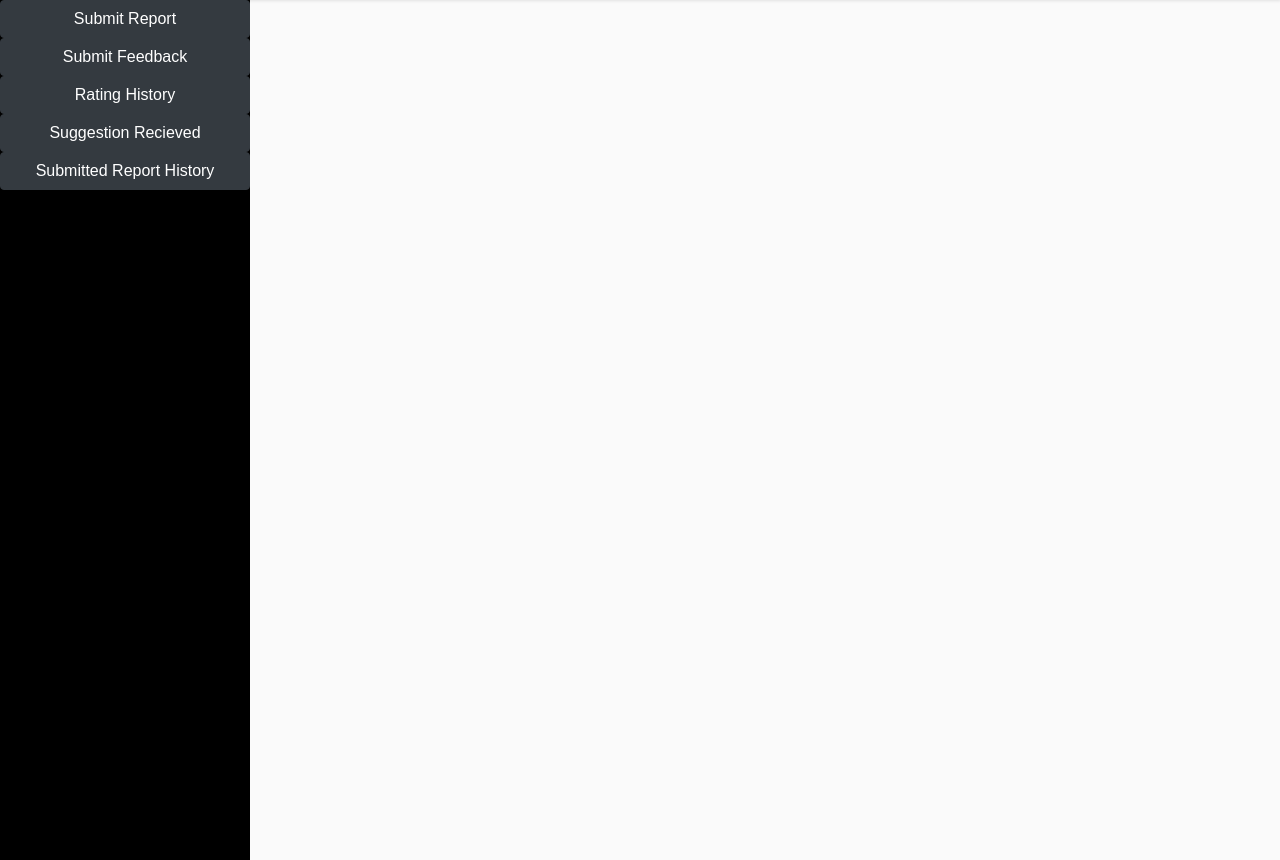
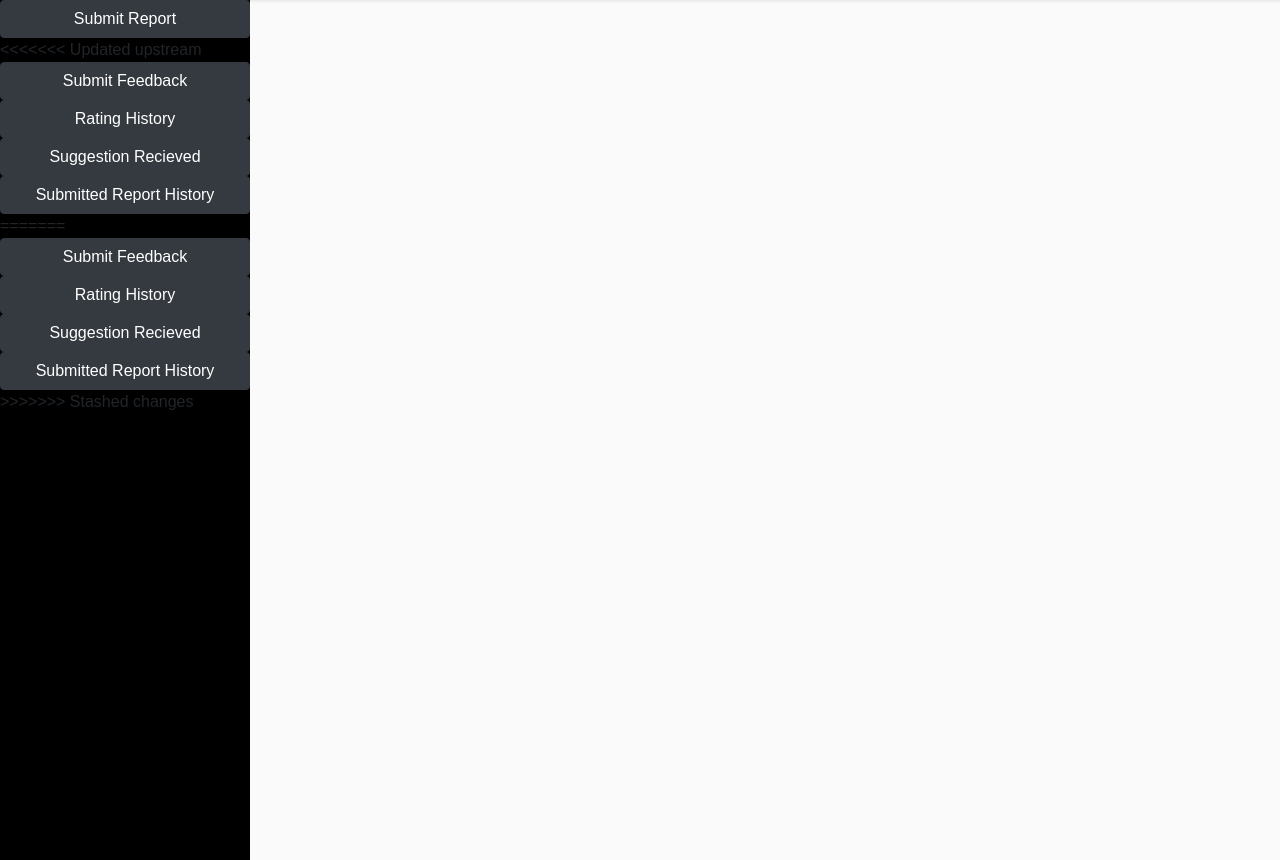
Before and after one commit to shubhamdarekar/VESITHACKS2019, a Django app: a page that uses VESITHACKS19/EvaluationApp/templates/EvaluationApp/employeedash.html in a window 1280 px wide. Shown: the part 70-930 px from the top of the page. Run offline with Django 3.2, Linux system fonts and the light colour scheme; some libraries are stand-ins or nearby versions; some web fonts are replaced.

Commit message:
Auto stash before merge of "master" and "origin/master"

```diff
--- a/VESITHACKS19/EvaluationApp/templates/EvaluationApp/employeedash.html
+++ b/VESITHACKS19/EvaluationApp/templates/EvaluationApp/employeedash.html
@@ -42,18 +42,25 @@
         <div id="sidebar-wrapper" style="background-color:rgb(0,0,0);">
             <ul class="sidebar-nav">
                 <li> <button class="btn btn-dark btn-block" type="button" name="button" id="button">Submit Report</button></li>
+<<<<<<< Updated upstream
                 <li> <button class="btn btn-dark btn-block" type="button" name="button" id="button">Submit Feedback</button></li>
                 <li> <button class="btn btn-dark btn-block" type="button" name="button" id="button">Rating History</button></li>
                 <li> <button class="btn btn-dark btn-block" type="button" name="button" id="button">Suggestion Recieved</button></li>
                 <li> <button class="btn btn-dark btn-block" type="button" name="button" id="button">Submitted Report History</button></li>
+=======
+                <li> <button class="btn btn-dark btn-block" type="button" name="button" id="button1">Submit Feedback</button></li>
+                <li> <button class="btn btn-dark btn-block" type="button" name="button" id="button2">Rating History</button></li>
+                <li> <button class="btn btn-dark btn-block" type="button" name="button" id="button3">Suggestion Recieved</button></li>
+                <li> <button class="btn btn-dark btn-block" type="button" name="button" id="button4">Submitted Report History</button></li>
+>>>>>>> Stashed changes
             </ul>
         </div>
         <div class="page-content-wrapper">
             <div class="container-fluid"><a class="btn btn-link" role="button" href="#menu-toggle" id="menu-toggle"><i class="fa fa-bars"></i></a>
                 <div class="row">
                     <div class="col-md-12">
-                        <div id="here">
-
+                        <div>
+                            <p id="here"></p>
                         </div>
                     </div>
                 </div>
--- a/VESITHACKS19/EvaluationApp/urls.py
+++ b/VESITHACKS19/EvaluationApp/urls.py
@@ -32,6 +32,6 @@ urlpatterns = [
     # url('^dhDashboard/$',views.dhDash),
     # url('^dtDashboard/$',views.dtDash),
     # url('^associateDashboard/$',views.associateDash),
-    # url('^employeeDashboard/$',views.employeeDash),
+    url('^employeeDashboard/$',views.employeeDash),
 
 ]
--- a/VESITHACKS19/EvaluationApp/views.py
+++ b/VESITHACKS19/EvaluationApp/views.py
@@ -62,8 +62,11 @@ def verifyLogin(request):
 			# 	return redirect('/dtDashboard/')
 			# elif user.role == 'ASSOCIATE':
 			# 	return redirect('/associateDashboard/')
-			# elif user.role == 'EMPLOYEE':
-			# 	return redirect('/employeeDashboard/')
+			elif user.role == 'EMPLOYEE':
+				return redirect('/employeeDashboard/')
 
 def adminDash(request):
 	return render(request,"EvaluationApp/admin-dashboard.html")
+
+def employeeDash(request):
+	return render(request,"EvaluationApp/employeedash.html")
```
Also changed, not shown: VESITHACKS19/EvaluationApp/templates/EvaluationApp/reportform.html (+1 -10 lines).
